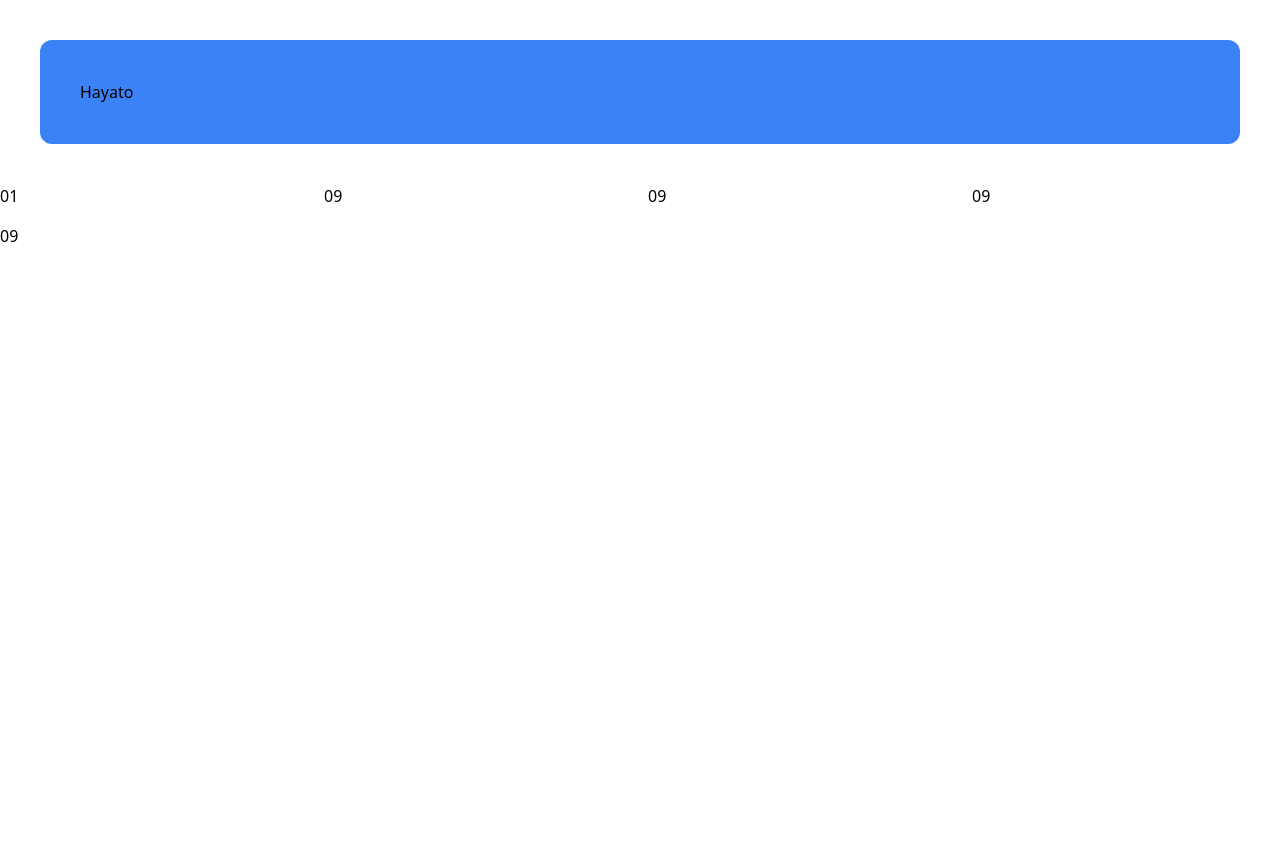
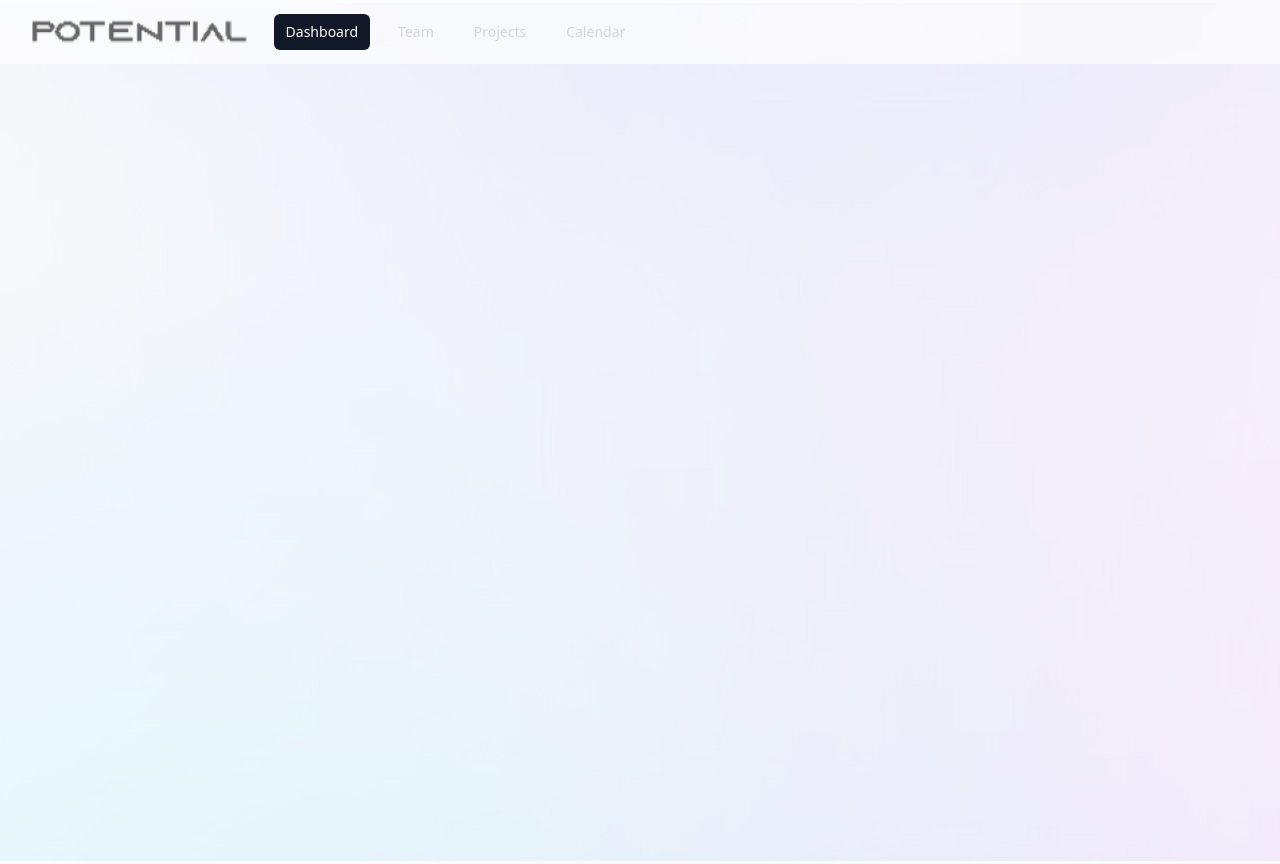
Before and after one commit to ShinobiSaad/potential-landingpage, a Django app: page / in a window 1280 px wide; the page is wider, and only the part inside the window is pictured. Before the commit the page ends 242 px from the top of that part, so only its background shows below. Run offline with Django 4.2, Linux system fonts and the light colour scheme; some libraries are stand-ins or nearby versions.

Commit message:
Added Image static files

```diff
--- a/landingpage/settings.py
+++ b/landingpage/settings.py
@@ -116,10 +116,8 @@ USE_TZ = True
 # Static files (CSS, JavaScript, Images)
 # https://docs.djangoproject.com/en/4.2/howto/static-files/
 
-STATIC_URL = 'static/'
-STATIC_DIRS = [
-    BASE_DIR / 'static'
-]
+STATIC_URL = "static/"
+STATICFILES_DIRS = [BASE_DIR / 'static']
 
 # Default primary key field type
 # https://docs.djangoproject.com/en/4.2/ref/settings/#default-auto-field
--- a/potential/templates/frontpage/base.html
+++ b/potential/templates/frontpage/base.html
@@ -5,11 +5,66 @@
     <meta charset="utf-8">
     {% comment %} <title>Potential</title> {% endcomment %}
     <meta name="viewport" content="width=device-width, initial-scale=1.0">
-    <link rel='stylesheet' href="{% static 'css/main.min.css' %}">
+    {% comment %} <link rel="stylesheet" type="text/css" href="{% static 'css/main.min.css' %}"> {% endcomment %}
     <script src="https://cdn.tailwindcss.com"></script>
   </head>
-  <body>
+  <body class="bg-gray-100">
+    <!-- NAVBAR  -->
 
+    <nav class="bg-white bg-opacity-70 sticky top-0 z-10">
+      <div class="mx-auto max-w-7xl px-2 sm:px-6 lg:px-8">
+        <div class="relative flex h-16 items-center justify-between">
+          <div class="absolute inset-y-0 left-0 flex items-center sm:hidden">
+            <!-- Mobile menu button-->
+            <button type="button" class="relative inline-flex items-center justify-center rounded-md p-2 text-gray-400 hover:bg-gray-700 hover:text-white focus:outline-none focus:ring-2 focus:ring-inset focus:ring-white" aria-controls="mobile-menu" aria-expanded="false">
+              <span class="absolute -inset-0.5"></span>
+              <span class="sr-only">Open main menu</span>
+              <!--
+                Icon when menu is closed.
+
+                Menu open: "hidden", Menu closed: "block"
+              -->
+              <svg class="block h-6 w-6" fill="none" viewBox="0 0 24 24" stroke-width="1.5" stroke="currentColor" aria-hidden="true">
+                <path stroke-linecap="round" stroke-linejoin="round" d="M3.75 6.75h16.5M3.75 12h16.5m-16.5 5.25h16.5" />
+              </svg>
+              <!--
+                Icon when menu is open.
+
+                Menu open: "block", Menu closed: "hidden"
+              -->
+              <svg class="hidden h-6 w-6" fill="none" viewBox="0 0 24 24" stroke-width="1.5" stroke="currentColor" aria-hidden="true">
+                <path stroke-linecap="round" stroke-linejoin="round" d="M6 18L18 6M6 6l12 12" />
+              </svg>
+            </button>
+          </div>
+          <div class="flex flex-1 items-center justify-center sm:items-stretch sm:justify-start">
+            <div class="flex flex-shrink-0 items-center">
+              <img class="h-8 w-auto" src="{% static 'images/image_potential.png' %}" alt="Potential">
+            </div>
+            <div class="hidden sm:ml-6 sm:block">
+              <div class="flex space-x-4">
+                <!-- Current: "bg-gray-900 text-white", Default: "text-gray-300 hover:bg-gray-700 hover:text-white" -->
+                <a href="#" class="bg-gray-900 text-white rounded-md px-3 py-2 text-sm font-medium" aria-current="page">Dashboard</a>
+                <a href="#" class="text-gray-300 hover:bg-gray-700 hover:text-white rounded-md px-3 py-2 text-sm font-medium">Team</a>
+                <a href="#" class="text-gray-300 hover:bg-gray-700 hover:text-white rounded-md px-3 py-2 text-sm font-medium">Projects</a>
+                <a href="#" class="text-gray-300 hover:bg-gray-700 hover:text-white rounded-md px-3 py-2 text-sm font-medium">Calendar</a>
+              </div>
+            </div>
+          </div>
+        </div>
+      </div>
+
+      <!-- Mobile menu, show/hide based on menu state. -->
+      <div class="sm:hidden" id="mobile-menu">
+        <div class="space-y-1 px-2 pb-3 pt-2">
+          <!-- Current: "bg-gray-900 text-white", Default: "text-gray-300 hover:bg-gray-700 hover:text-white" -->
+          <a href="#" class="bg-gray-900 text-white block rounded-md px-3 py-2 text-base font-medium" aria-current="page">Dashboard</a>
+          <a href="#" class="text-gray-300 hover:bg-gray-700 hover:text-white block rounded-md px-3 py-2 text-base font-medium">Team</a>
+          <a href="#" class="text-gray-300 hover:bg-gray-700 hover:text-white block rounded-md px-3 py-2 text-base font-medium">Projects</a>
+          <a href="#" class="text-gray-300 hover:bg-gray-700 hover:text-white block rounded-md px-3 py-2 text-base font-medium">Calendar</a>
+        </div>
+      </div>
+    </nav>
         {% block content%}
 
         {% endblock %}
--- a/potential/templates/frontpage/frontpage.html
+++ b/potential/templates/frontpage/frontpage.html
@@ -1,16 +1,7 @@
 {% extends 'frontpage/base.html' %}
+{% load static %}
 {% block content %}
-<div class="m-10 p-10 bg-blue-500 rounded-xl">
-    <h1> Hayato </h1>
-
+<div class="flex min-h-screen flex-col justify-center overflow-hidden bg-gray-50 py-6 sm:py-12">
+    <img src="{% static 'images/image_bg.png' %}" alt="" class="absolute top-1/2 left-1/2 max-w-none -translate-x-1/2 -translate-y-1/2 mt-8">
 </div>
-
-<div class="grid grid-cols-4 gap-4">
-    <div>01</div>
-    <div>09</div>
-    <div>09</div>
-    <div>09</div>
-    <div>09</div>
-  </div>
-
 {% endblock %}
--- a/tailwind.config.js
+++ b/tailwind.config.js
@@ -1,6 +1,6 @@
 /** @type {import('tailwindcss').Config} */
 module.exports = {
-  content: ["./potential/templates/frontpage/*.html"],
+  content: ["./*/templates/*/*.html", "./*/templates/*/*/*.html", "./*/*.py"],
   theme: {
     extend: {},
   },
```
Also changed, not shown: potential/templates/frontpage/image_potential.png (added), static/css/main.min.css, static/images/image_bg.png (added), static/images/image_potential.png (added).
